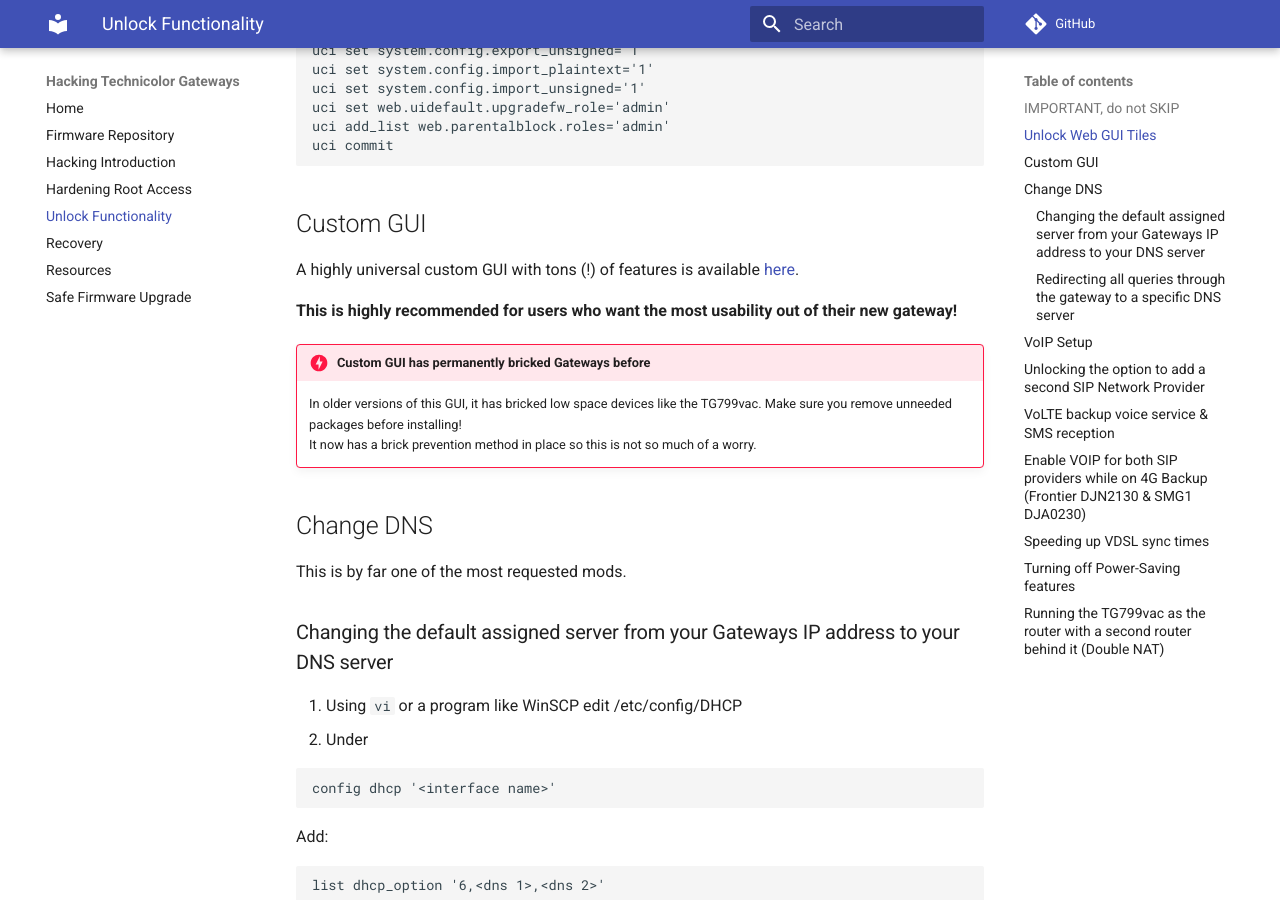
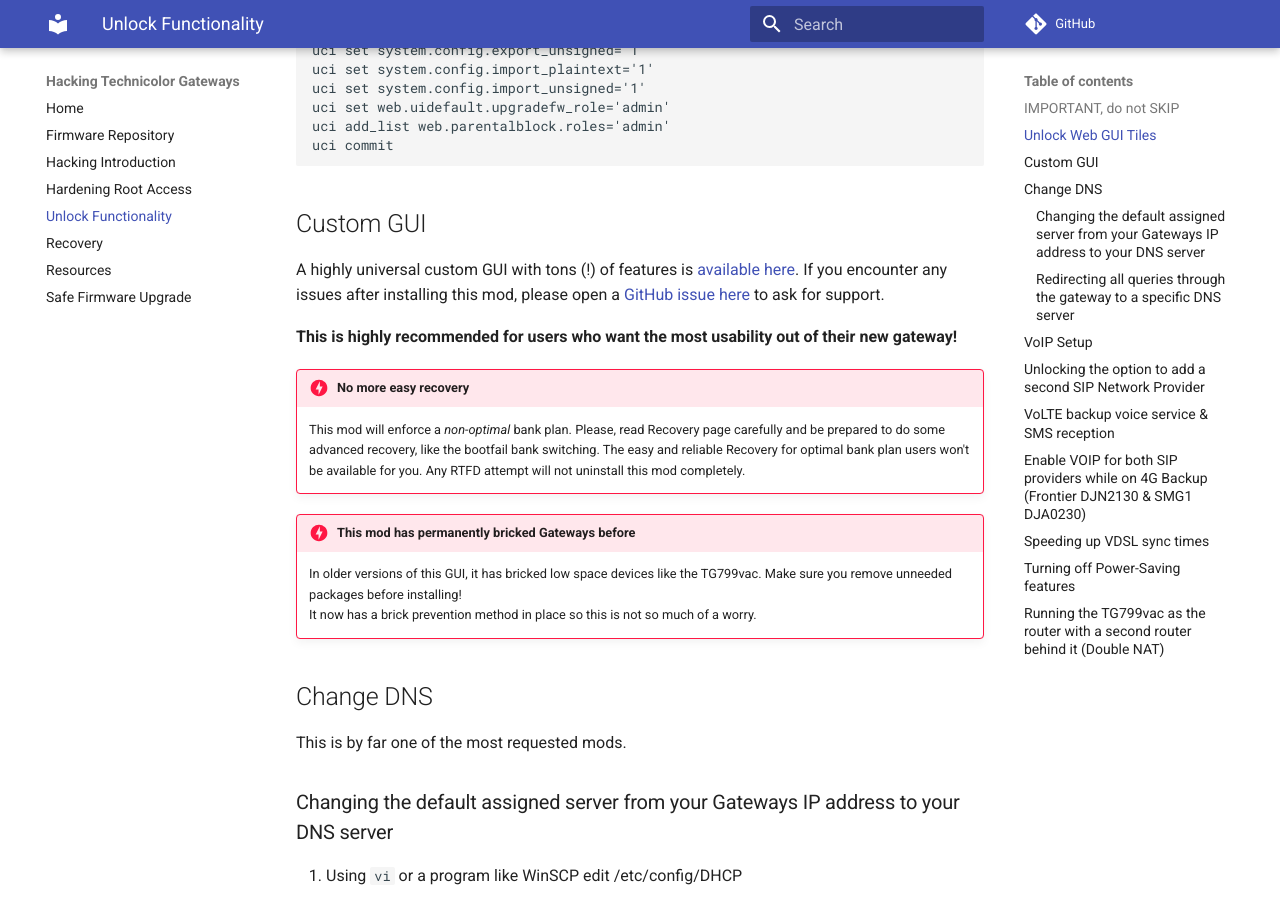
Before and after one commit to hack-technicolor/hack-technicolor, an MkDocs documentation site: the page built from docs/Unlock.md, in a window 1280 px wide and 900 px high, scrolled down 984 px. Built offline with MkDocs 1.6.1 and Material for MkDocs 9.7.7, drawn with Linux system fonts in a browser that asks for light colours; comment, search, counter and statistics services are not loaded.

Commit message:
update warnings

```diff
--- a/docs/Unlock.md
+++ b/docs/Unlock.md
@@ -49,11 +49,14 @@ uci commit
 
 ## Custom GUI
 
-A highly universal custom GUI with tons (!) of features is available [here](https://github.com/Ansuel/tch-nginx-gui).
+A highly universal custom GUI with tons (!) of features is [available here](https://github.com/Ansuel/tch-nginx-gui). If you encounter any issues after installing this mod, please open a [GitHub issue here](https://github.com/Ansuel/tch-nginx-gui/issues) to ask for support.
 
 **This is highly recommended for users who want the most usability out of their new gateway!**
 
-!!! danger "Custom GUI has permanently bricked Gateways before"
+!!! danger "No more easy recovery"
+    This mod will enforce a *non-optimal* bank plan. Please, read Recovery page carefully and be prepared to do some advanced recovery, like the bootfail bank switching. The easy and reliable Recovery for optimal bank plan users won't be available for you. Any RTFD attempt will not uninstall this mod completely.
+
+!!! danger "This mod has permanently bricked Gateways before"
     In older versions of this GUI, it has bricked low space devices like the TG799vac. Make sure you remove unneeded packages before installing!
     It now has a brick prevention method in place so this is not so much of a worry.
 
```
Also changed, not shown: docs/Recovery.md (+2 -2 lines).
